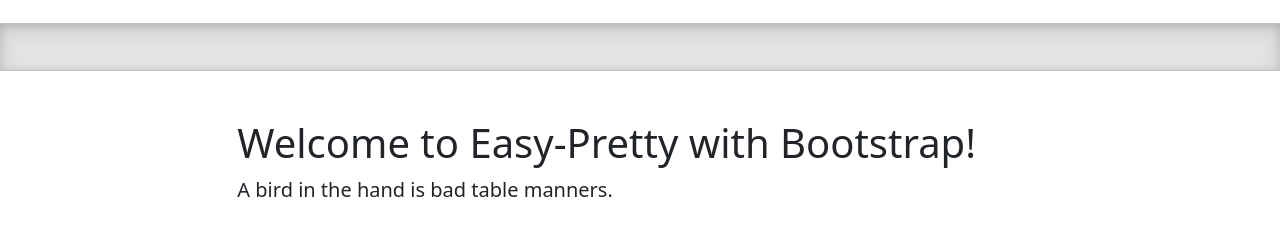
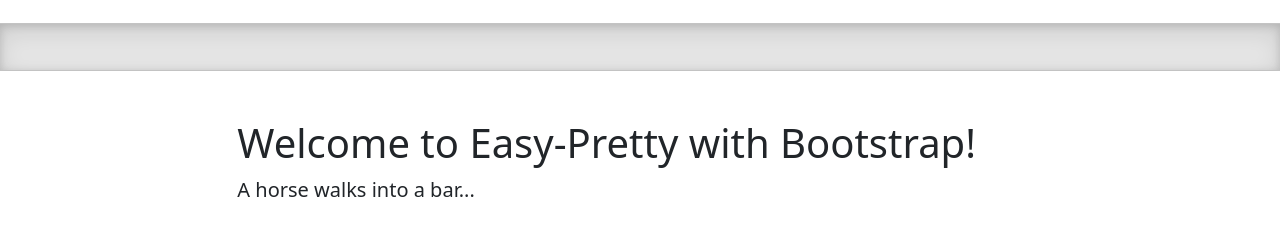
Before and after one commit to WSU-kduncan/s24cicd-isabwami, a plain HTML site: page website/index.html in a window 1280 px wide. Shown: the part 74-310 px from the top of the page. Drawn offline with Linux system fonts and the light colour scheme.

Commit message:
updated indext.html with new content

```diff
--- a/website/index.html
+++ b/website/index.html
@@ -119,7 +119,7 @@
   <div class="b-example-divider"></div>
   <div class="col-lg-8 mx-auto p-4 py-md-5">
   <h1>Welcome to Easy-Pretty with Bootstrap!</h1>
-    <p class="fs-5 col-md-8">A bird in the hand is bad table manners.</p>
+    <p class="fs-5 col-md-8">A horse walks into a bar...</p>
 
    </div>
     <script src="../assets/dist/js/bootstrap.bundle.min.js"></script>
```
